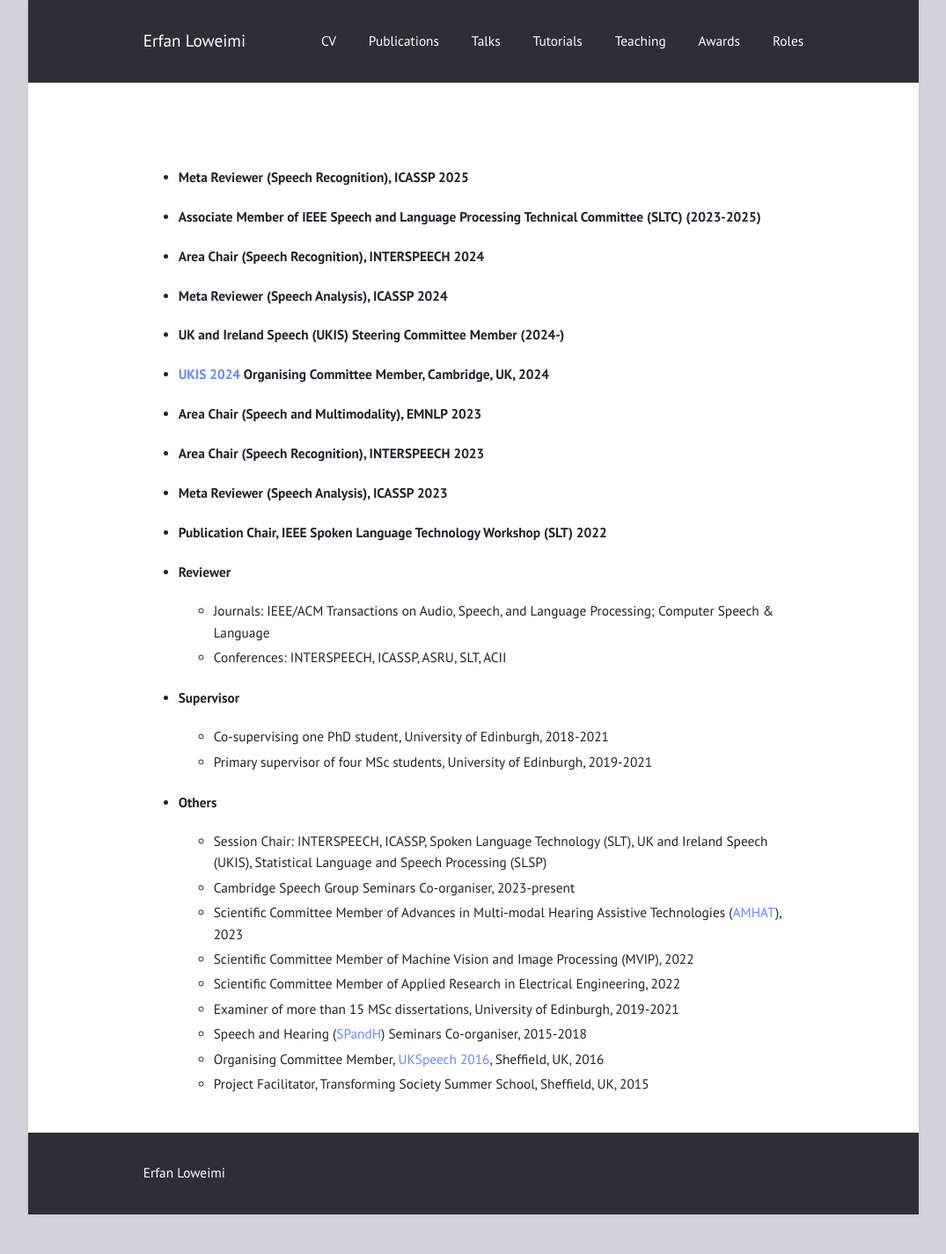
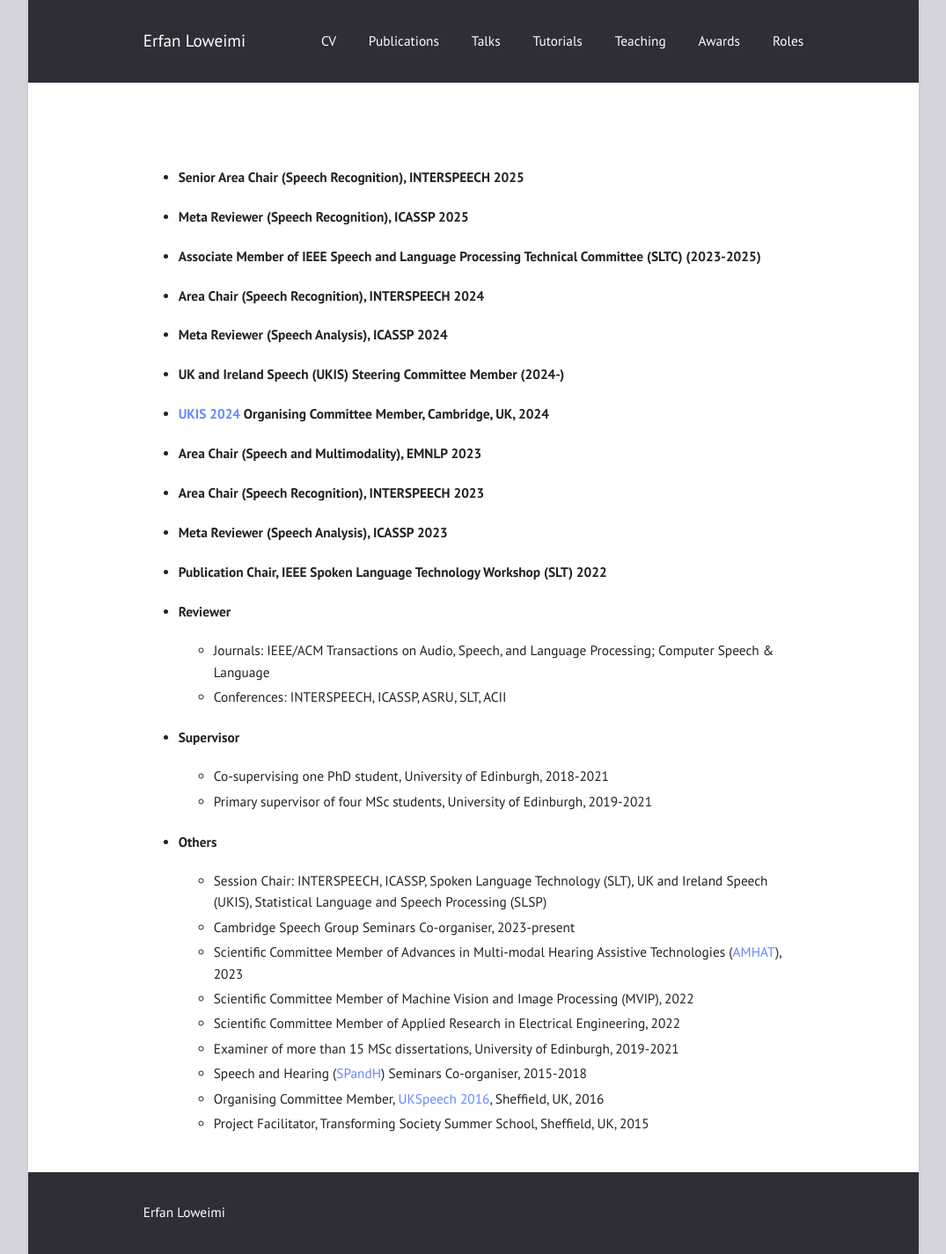
Before and after one commit to eloweimi/eloweimi.github.io, a Jekyll site: the page built from roles.md, in a window 1280 px wide. Shown: the whole page at 88% size, without its empty margins (102-1177 px from the left). Built offline with Jekyll 4.4.1, drawn with Linux system fonts in a browser that asks for light colours; before the commit the page ends 1381 px from its top, so only the background shows below that.

Commit message:
Update roles.md

```diff
--- a/roles.md
+++ b/roles.md
@@ -4,7 +4,7 @@ title: ""
 ---
 
 <br>
-
+* #### Senior Area Chair (Speech Recognition), INTERSPEECH 2025
 * #### Meta Reviewer (Speech Recognition), ICASSP 2025
 * #### Associate Member of IEEE Speech and Language Processing Technical Committee (SLTC) (2023-2025)
 * #### Area Chair (Speech Recognition), INTERSPEECH 2024
```
